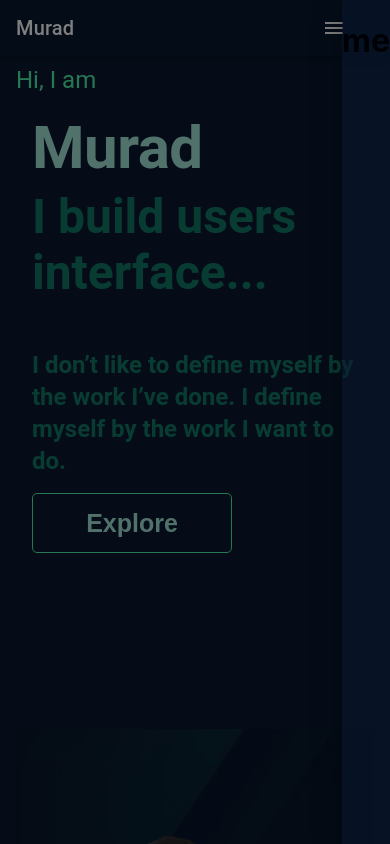
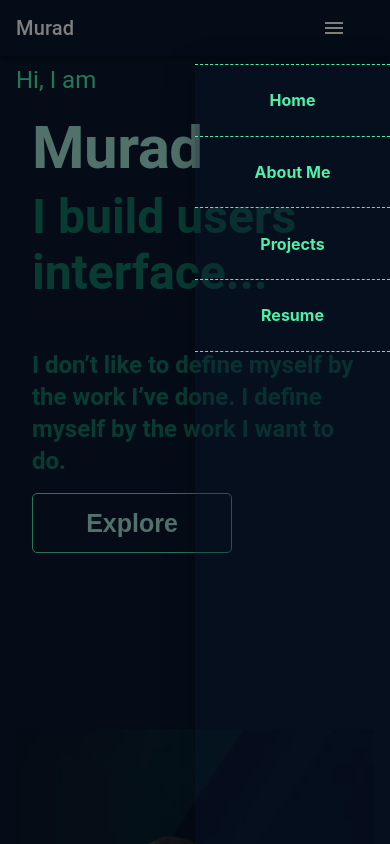
Before and after one commit to ano201/myPortfolio, a React (Create React App) app: page / in a window 390 px wide. Both pictures are taken after a click on the button "open drawer". Shown: the top 844 px of the page. Built offline with nearby package versions, Linux system fonts and the light colour scheme.

Commit message:
responsive drawer

```diff
--- a/src/App.css
+++ b/src/App.css
@@ -1,16 +1,20 @@
-.app{
+.app {
   background-color: #0a192f;
 }
-.neon-text{
+
+.neon-text {
   color: #4df1aa;
 }
-.light-text{
+
+.light-text {
   color: #A3E4D7;
 }
-.dark-text{
+
+.dark-text {
   color: #117864;
 }
-.hovered-btn{
+
+.hovered-btn {
   width: 200px;
   height: 60px;
   font-size: 25px;
@@ -23,24 +27,36 @@
   outline: none;
   font-weight: bold;
 }
-.hovered-btn:hover{
+
+.hovered-btn:hover {
   box-shadow: inset 200px 0 0 0 #4df1aa;
   cursor: pointer;
   color: #0a192f;
 }
-.link{
-    text-decoration: none;
-    font-weight: bold;
+
+.link {
+  text-decoration: none;
+  font-weight: bold;
 }
-.link:link,.link:active,.link:visited{
-    color: #4df1aa;
+
+.link:link, .link:active, .link:visited {
+  color: #4df1aa;
 }
-.link-nav{
-    padding: 5px 10px;
+
+.link-nav-drawer {
+  padding: 3vh;
+  border-bottom: 1px dashed #4df1aa;
+  text-align: center;
 }
-.link-nav:hover{
-    border: 1px dashed #4df1aa;
+
+.link-nav {
+  padding: 5px 10px;
 }
-img{
+
+.link-nav:hover {
+  border: 1px dashed #4df1aa;
+}
+
+img {
   width: 100%;
 }
--- a/src/Pages/Home/Navigation/NavDrawer/NavDrawer.js
+++ b/src/Pages/Home/Navigation/NavDrawer/NavDrawer.js
@@ -1,28 +1,37 @@
 import React from 'react';
 import Drawer from '@mui/material/Drawer';
 import { makeStyles } from '@mui/styles';
+import { HashLink } from 'react-router-hash-link';
 
 
 const useStyles = makeStyles({
-  paper: {
-    backgroundColor: "#0a192f8e"
-  }
+    paper: {
+        width: '50%',
+        backgroundColor: "#0a192f4f",
+        color: '#4df1aa',
+        marginTop: '4rem',
+        borderTop: ' 1px dashed'
+    }
 });
 
 
-const NavDrawer = ({toggleDrawer, state}) => {
+const NavDrawer = ({ toggleDrawer, state }) => {
 
-	const classes = useStyles();
+    const classes = useStyles();
 
     return (
         <div>
             <Drawer
-				classes={{ paper: classes.paper }}
+                classes={{ paper: classes.paper }}
                 anchor='right'
                 open={state['right']}
                 onClose={toggleDrawer('right', false)}
             >
-                <h1>me</h1>
+
+                <HashLink className='link link-nav-drawer' to='/home#home'>Home</HashLink>
+                <HashLink className='link link-nav-drawer' to='/home#aboutme'>About Me</HashLink>
+                <HashLink className='link link-nav-drawer' to='/home#projects'>Projects</HashLink>
+                <HashLink className='link link-nav-drawer' to='/home#home'>Resume</HashLink>
             </Drawer>
         </div>
     );
--- a/src/Pages/Home/Navigation/Navigation.js
+++ b/src/Pages/Home/Navigation/Navigation.js
@@ -24,13 +24,13 @@ const Navigation = () => {
             return;
         }
 
-        setState({  ...state, [anchor]:open });
+        setState({ ...state, [anchor]: open });
     };
 
     return (
         <div>
             <Box sx={{ flexGrow: 1 }}>
-                <AppBar style={{ background: '#0a192f8e'}} position="fixed">
+                <AppBar style={{ background: '#0a192f8e' }} position="fixed">
                     <Toolbar>
                         <Typography
                             variant="h6"
```
Also changed, not shown: 2 other files (tests, documents, lock files or other folders).
